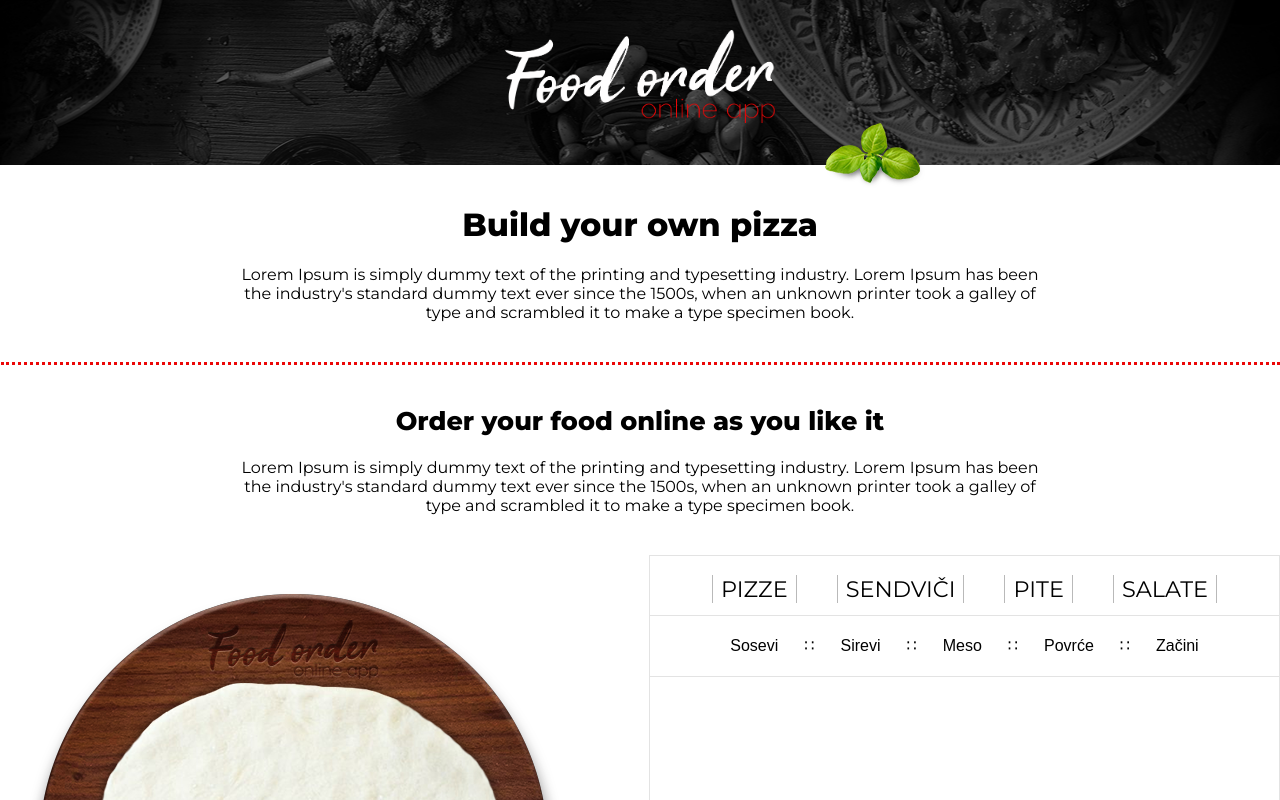
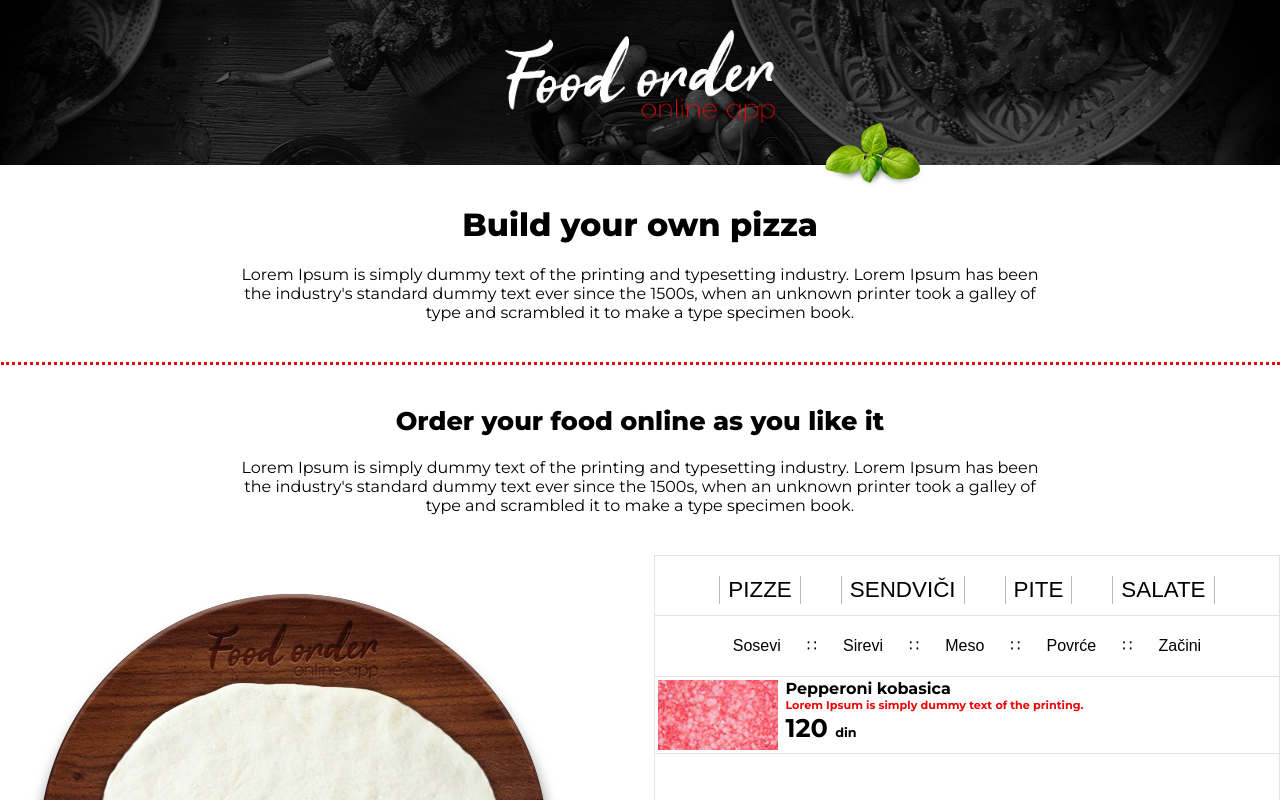
Before and after one commit to Faneste/Food-Order-App, a React (Create React App) app in the folder App/food-order-app/: page / in a window 1280 px wide. Shown: the top 800 px of the page. Built offline with nearby package versions, Linux system fonts and the light colour scheme.

Commit message:
backup pre mapiranja buttons-a

```diff
--- a/App/food-order-app/package.json
+++ b/App/food-order-app/package.json
@@ -3,6 +3,7 @@
   "version": "0.1.0",
   "private": true,
   "dependencies": {
+    "faster-react-tabs": "^1.0.4",
     "font-awesome": "^4.7.0",
     "react": "^16.8.5",
     "react-dom": "^16.8.5",
--- a/App/food-order-app/src/App.css
+++ b/App/food-order-app/src/App.css
@@ -131,8 +131,8 @@
 .foodBuilder__buttonsContainer__foodtypeMenu__button {
   background-color: none;
   text-decoration: none;
-  /* background: none; */
-  /* border: none; */
+  background: none;
+  border: none;
   color: var(--black);
   font-size: var(--secondaryText);
   /* font-weight: 600; */
@@ -147,6 +147,11 @@
 .foodBuilder__buttonsContainer__foodtypeMenu__button:hover {
   cursor: pointer;
   color: var(--red);
+}
+
+.foodBuilder__buttonsContainer__foodtypeMenu__button:active {
+  color: var(--black);
+  /* background-color: var(--gray); */
 }
 
 /* .foodBuilder__buttonsContainer__foodtypeMenu__span {
--- a/App/food-order-app/src/components/foodBuilder/FoodBuilder.js
+++ b/App/food-order-app/src/components/foodBuilder/FoodBuilder.js
@@ -7,9 +7,42 @@ import PizzaButtons from './PizzaButtons';
 import SendviciButtons from './SendviciButtons';
 import PiteButtons from './PiteButtons';
 import SalateButtons from './SalateButtons';
-import { BrowserRouter as Router, Route, Switch } from 'react-router-dom';
 
-function FoodBuilder() {
+class FoodBuilder extends React.Component {
+
+  constructor(props) {
+    super(props);
+    this.state = {
+      // state for toggling tab menu for types of food
+      ingredientButtonToggle: "pizze",
+      // food info for building the menu buttons
+      ingredientButtonPizza: [
+        {name: "pelat", description: "Lorem Ipsum is simply", price: 120, imgSrc: {},  calories: 80}
+      ],
+      ingredientButtonSendvici: [
+        {name: "sendvic1", description: "Lorem Ipsum is simply", price: 150, imgSrc: {},  calories: 180}
+      ],
+      ingredientButtonPite: [
+        {name: "pite1", description: "Lorem Ipsum is simply", price: 110, imgSrc: {},  calories: 140}
+      ],
+      ingredientButtonSalate: [
+        {name: "salate1", description: "Lorem Ipsum is simply", price: 200, imgSrc: {},  calories: 100}
+      ],
+    };
+    this.tabMenu = this.tabMenu.bind(this);
+  }
+
+  // toggling tab menu for types of food
+  tabMenu(e) {
+    const tabId = e.target.id;
+    // changes state and shows the food tab based on the button id
+    if (tabId === "pizze") {this.setState({ ingredientButtonToggle: "pizze" });}
+    if (tabId === "sendvici") {this.setState({ ingredientButtonToggle: "sendvici" });}
+    if (tabId === "pite") {this.setState({ ingredientButtonToggle: "pite" });}
+    if (tabId === "salate") {this.setState({ ingredientButtonToggle: "salate" });}
+  }
+
+  render() {
     return (
       <div className="foodBuilder">
 
@@ -22,23 +55,21 @@ function FoodBuilder() {
           {/* main buttons container */}
           <div className="foodBuilder__buttonsContainer">
             {/* menu of the type of food */}
-          <FoodTypeMenu />
+            <FoodTypeMenu
+              tabMenu={this.tabMenu}
+            />
 
             {/* type of pizza ingredients buttons */}
             <PizzaIngredientsMenu />
 
-          <Router>{/* router for the food types */}
-            <Switch>
-            {/* buttons for ingredients pizza*/}
-            <Route path="/pizzaButtons" component={PizzaButtons} />
-            {/* buttons for ingredients sendvici*/}
-            <Route path="/sendviciButtons" component={SendviciButtons} />
-            {/* buttons for ingredients pite*/}
-            <Route path="/piteButtons" component={PiteButtons} />
-            {/* buttons for ingredients salate*/}
-            <Route path="/salateButtons" component={SalateButtons} />
-            </Switch>
-          </Router>
+            {/* type of food toggle tabs */}
+            { this.state.ingredientButtonToggle === "pizza" && <PizzaButtons/>
+              || this.state.ingredientButtonToggle === "sendvici" && <SendviciButtons />
+              || this.state.ingredientButtonToggle === "pite" && <PiteButtons />
+              || this.state.ingredientButtonToggle === "salate" && <SalateButtons />
+              || <PizzaButtons />
+            }
+
 
           </div>
 
@@ -46,4 +77,6 @@ function FoodBuilder() {
     )
   }
 
+}
+
 export default FoodBuilder;
--- a/App/food-order-app/src/components/foodBuilder/FoodTypeMenu.js
+++ b/App/food-order-app/src/components/foodBuilder/FoodTypeMenu.js
@@ -1,16 +1,16 @@
 import React from 'react';
 
-function FoodTypeMenu() {
+function FoodTypeMenu(props) {
   return (
       <div className="foodBuilder__buttonsContainer__foodtypeMenu">
         {/* menu of the type of food */}
-        <a className="foodBuilder__buttonsContainer__foodtypeMenu__button" href="/pizzaButtons">PIZZE</a>
+        <button className="foodBuilder__buttonsContainer__foodtypeMenu__button" id="pizze" onClick={props.tabMenu}>PIZZE</button>
         <span className="foodBuilder__buttonsContainer__foodtypeMenu__span" style={{fontWeight: "400"}}></span>
-        <a className="foodBuilder__buttonsContainer__foodtypeMenu__button" href="/sendviciButtons">SENDVIČI</a>
+        <button className="foodBuilder__buttonsContainer__foodtypeMenu__button sendvici" id="sendvici" onClick={props.tabMenu}>SENDVIČI</button>
         <span className="foodBuilder__buttonsContainer__foodtypeMenu__span" style={{fontWeight: "400"}}></span>
-        <a className="foodBuilder__buttonsContainer__foodtypeMenu__button" href="/piteButtons">PITE</a>
+        <button className="foodBuilder__buttonsContainer__foodtypeMenu__button pite" id="pite" onClick={props.tabMenu}>PITE</button>
         <span className="foodBuilder__buttonsContainer__foodtypeMenu__span" style={{fontWeight: "400"}}></span>
-        <a className="foodBuilder__buttonsContainer__foodtypeMenu__button" href="/salateButtons">SALATE</a>
+        <button className="foodBuilder__buttonsContainer__foodtypeMenu__button salate" id="salate" onClick={props.tabMenu}>SALATE</button>
       </div>
   )
 }
```
Also changed, not shown: 1 other file (tests, documents, lock files or other folders). Lines whose indentation alone changed are shown as unchanged.
